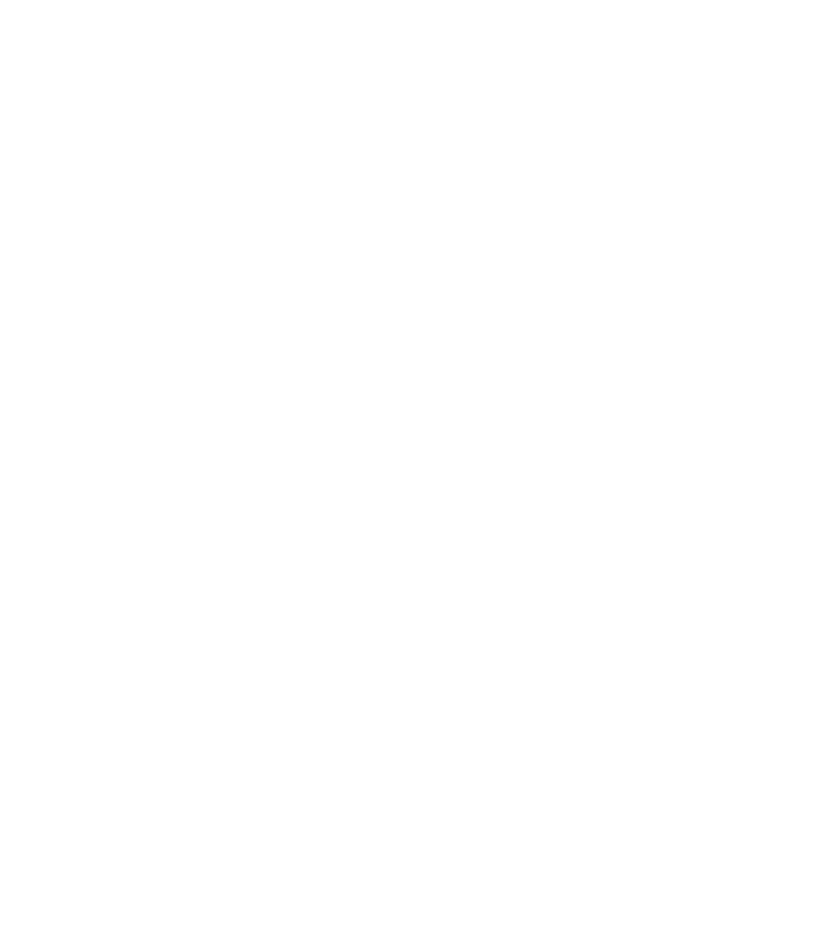
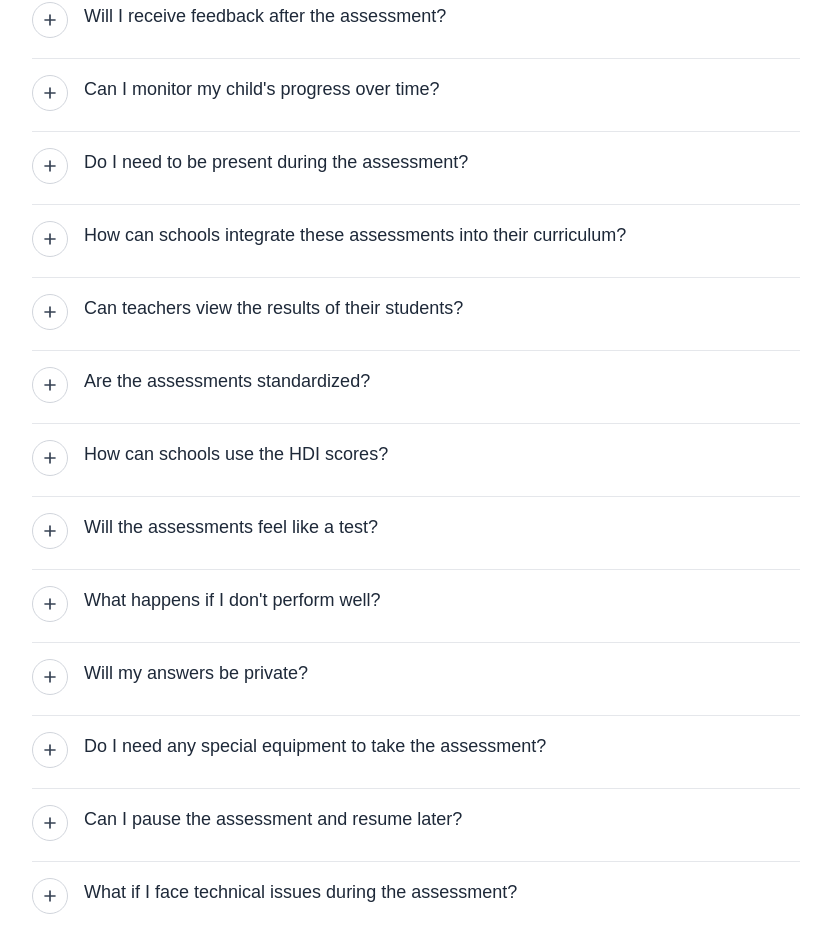
Before and after one commit to yashmevat/pfafigma, a Next.js app: page / in a window 1280 px wide. Shown: the part 1275-2227 px from the top of the page, without its empty margins (224-1055 px from the left). Before the commit the page ends 800 px from the top, so only its background shows below. Built offline with nearby package versions, Linux system fonts and the light colour scheme.

Commit message:
faq-section-added

```diff
--- /dev/null
+++ b/src/app/components/FAQSection.jsx
@@ -0,0 +1,87 @@
+'use client';
+import React, { useState } from 'react';
+
+const faqs = [
+  {
+    q: 'What is the purpose of these assessments?',
+    a:
+      'Our assessments are designed to evaluate the psychological, social, and environmental conduct of children to calculate their Holistic Development Index (HDI). The goal is to identify strengths and areas for improvement, helping children grow emotionally, socially, and environmentally aware.'
+  },
+  { q: 'Who can take these assessments?', a: 'Students enrolled in participating schools and programs.' },
+  { q: 'How long does each assessment take?', a: 'Typically 20–45 minutes depending on the assessment type.' },
+  { q: 'Are the assessments mandatory?', a: 'Participation depends on school policy and parental consent.' },
+  { q: 'How will these assessments benefit my child?', a: 'They highlight growth areas and help teachers plan targeted support.' },
+  { q: 'Will I receive feedback after the assessment?', a: 'Yes — schools usually share a summary report with parents.' },
+  { q: "Can I monitor my child's progress over time?", a: 'Yes — repeated assessments track progress across periods.' },
+  { q: 'Do I need to be present during the assessment?', a: 'Not usually; teachers administer them as required.' },
+  { q: 'How can schools integrate these assessments into their curriculum?', a: 'Schools can use HDI scores to plan interventions and tailor learning.' },
+  { q: 'Can teachers view the results of their students?', a: 'Yes — with proper permissions teachers can access student reports.' },
+  { q: 'Are the assessments standardized?', a: 'They follow validated frameworks but may adapt locally.' },
+  { q: 'How can schools use the HDI scores?', a: 'For planning, resource allocation, and tracking holistic growth.' },
+  { q: 'Will the assessments feel like a test?', a: 'They are designed to be child-friendly and non-threatening.' },
+  { q: "What happens if I don't perform well?", a: 'Results are used to support, not penalize — they inform help and interventions.' },
+  { q: 'Will my answers be private?', a: 'Yes — data privacy policies govern access to individual responses.' },
+  { q: 'Do I need any special equipment to take the assessment?', a: 'No — most assessments require just basic digital access.' },
+  { q: 'Can I pause the assessment and resume later?', a: 'Many assessments support pausing and resuming; depends on admin settings.' },
+  { q: 'What if I face technical issues during the assessment?', a: 'Contact the proctor or support team immediately for assistance.' }
+];
+
+export default function FAQAccordion() {
+  const [openIndex, setOpenIndex] = useState(-1);
+
+  const toggle = (i) => {
+    setOpenIndex((prev) => (prev === i ? -1 : i));
+  };
+
+  return (
+    <section className="max-w-3xl mx-auto px-4 sm:px-0 py-8 ">
+      <h2 className="text-2xl font-semibold mb-8 text-left">FAQ - Frequently Asked Questions</h2>
+
+      <div className="divide-y divide-gray-200">
+        {faqs.map((item, i) => {
+          const isOpen = i === openIndex;
+          return (
+            <div key={i} className="py-4 flex items-start gap-4">
+              <button
+                onClick={() => toggle(i)}
+                aria-expanded={isOpen}
+                className="flex-none w-9 h-9 rounded-full border border-gray-300 flex items-center justify-center focus:outline-none focus:ring-2 focus:ring-offset-2 focus:ring-gray-400"
+                aria-label={`${isOpen ? 'Collapse' : 'Expand'} question ${i + 1}`}>
+                <svg
+                  xmlns="http://www.w3.org/2000/svg"
+                  viewBox="0 0 24 24"
+                  className="w-5 h-5 text-gray-700"
+                  fill="none"
+                  stroke="currentColor"
+                  strokeWidth="2"
+                >
+                  {isOpen ? (
+                    <path strokeLinecap="round" strokeLinejoin="round" d="M6 12h12" />
+                  ) : (
+                    <g>
+                      <path strokeLinecap="round" strokeLinejoin="round" d="M12 6v12" />
+                      <path strokeLinecap="round" strokeLinejoin="round" d="M6 12h12" />
+                    </g>
+                  )}
+                </svg>
+              </button>
+
+              <div className="flex-1">
+                <h3 className="text-base sm:text-lg font-medium text-gray-800">{item.q}</h3>
+
+                <div
+                  className={`mt-3 text-sm sm:text-base text-gray-600 leading-relaxed overflow-hidden transition-[max-height,opacity] duration-300 ease-in-out ${
+                    isOpen ? 'max-h-96 opacity-100' : 'max-h-0 opacity-0'
+                  }`}
+                  aria-hidden={!isOpen}
+                >
+                  <p>{item.a}</p>
+                </div>
+              </div>
+            </div>
+          );
+        })}
+      </div>
+    </section>
+  );
+}
--- a/src/app/page.js
+++ b/src/app/page.js
@@ -1,10 +1,12 @@
 import QuoteSection from "./components/QuotaSection";
+import FAQSection from "./components/FAQSection";
 
 
 export default function Home() {
   return (
     <div>
       <QuoteSection/>
+      <FAQSection/>
     </div>
   );
 }
```
